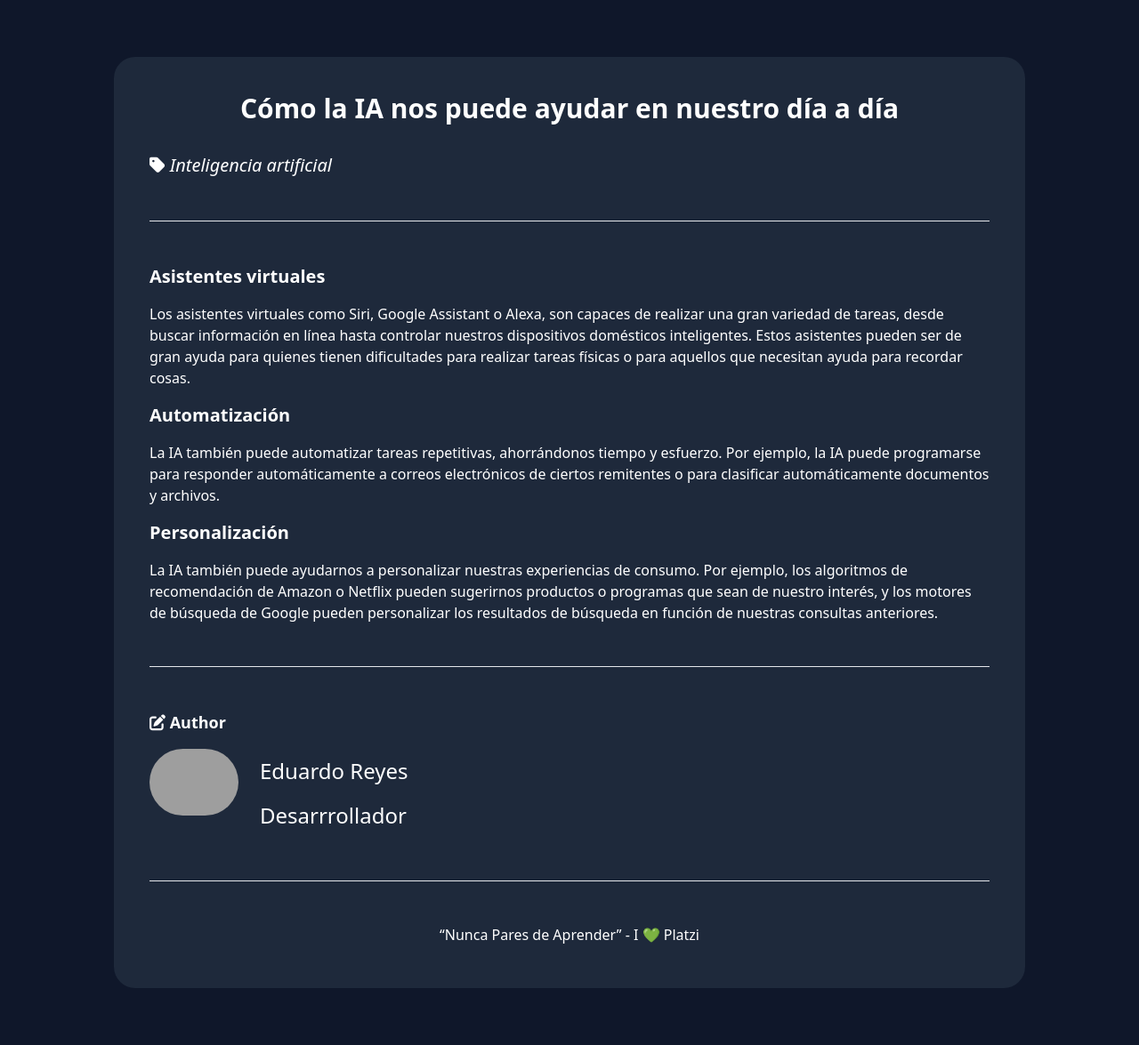
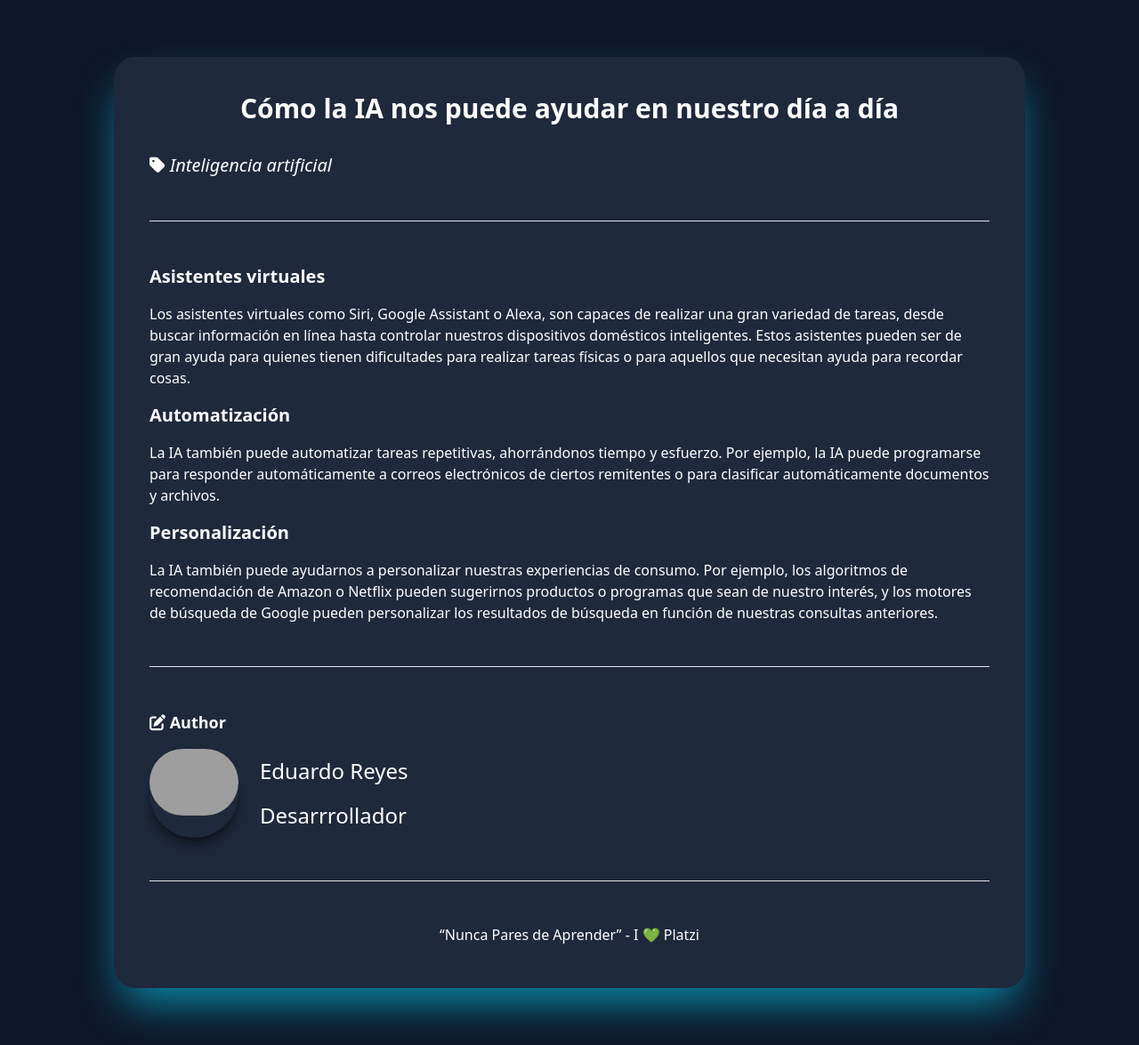
Before and after one commit to JoEduardoReyes/blog-post-php, a PHP site: page / in a window 1280 px wide. Shown: the whole page at 89% size. Run offline with PHP 8.4, Linux system fonts and the light colour scheme; some libraries are stand-ins or nearby versions; grey boxes are pictures that could not be loaded.

Commit message:
Terminamos los estilos

```diff
--- a/index.php
+++ b/index.php
@@ -36,7 +36,7 @@ $blog_post = new post(
 </head>
 
 <body class="bg-slate-900 text-white min-w-phone min-h-phone w-screen max-w-fit px-10% py-5%">
-  <div id="body-container" class="bg-slate-800 w-full h-full p-10 rounded-3xl">
+  <div id="body-container" class="bg-slate-800 w-full h-full p-10 rounded-3xl shadow-2xl shadow-cyan-500/80">
     <header class="mb-12">
       <h1 class="text-center text-3xl font-bold mb-6"><?= $blog_post->getTitle(); ?></h1>
       <div id="category" class="text-start text-xl font-thin italic my-8"><i class="fa-solid fa-tag"></i>
@@ -53,7 +53,7 @@ $blog_post = new post(
       <section id="author" class="my-12">
         <p id="authorTittle" class="text-lg font-semibold my-4"><i class="fa-solid fa-pen-to-square"></i> Author</p>
         <div id="authorContainer" class="flex h-100px">
-          <div id="authorProfile" class="rounded-full">
+          <div id="authorProfile" class="rounded-full shadow-black/50 shadow-lg">
             <img src=<?= $blog_post->getAuthorProfilePicture()?> alt="profile" class="rounded-full w-100px">
           </div>
           <div id="authorInfo" class="text-2xl ml-6 flex flex-col justify-around">
--- a/style.css
+++ b/style.css
@@ -717,6 +680,28 @@ video {
   color: rgb(255 255 255 / var(--tw-text-opacity));
 }
 
+.shadow-2xl {
+  --tw-shadow: 0 25px 50px -12px rgb(0 0 0 / 0.25);
+  --tw-shadow-colored: 0 25px 50px -12px var(--tw-shadow-color);
+  box-shadow: var(--tw-ring-offset-shadow, 0 0 #0000), var(--tw-ring-shadow, 0 0 #0000), var(--tw-shadow);
+}
+
+.shadow-lg {
+  --tw-shadow: 0 10px 15px -3px rgb(0 0 0 / 0.1), 0 4px 6px -4px rgb(0 0 0 / 0.1);
+  --tw-shadow-colored: 0 10px 15px -3px var(--tw-shadow-color), 0 4px 6px -4px var(--tw-shadow-color);
+  box-shadow: var(--tw-ring-offset-shadow, 0 0 #0000), var(--tw-ring-shadow, 0 0 #0000), var(--tw-shadow);
+}
+
+.shadow-black\/50 {
+  --tw-shadow-color: rgb(0 0 0 / 0.5);
+  --tw-shadow: var(--tw-shadow-colored);
+}
+
+.shadow-cyan-500\/80 {
+  --tw-shadow-color: rgb(6 182 212 / 0.8);
+  --tw-shadow: var(--tw-shadow-colored);
+}
+
 h2 {
   margin-top: 1rem;
   margin-bottom: 1rem;
```
Also changed, not shown: other parts of style.css (+4 -41 lines).
